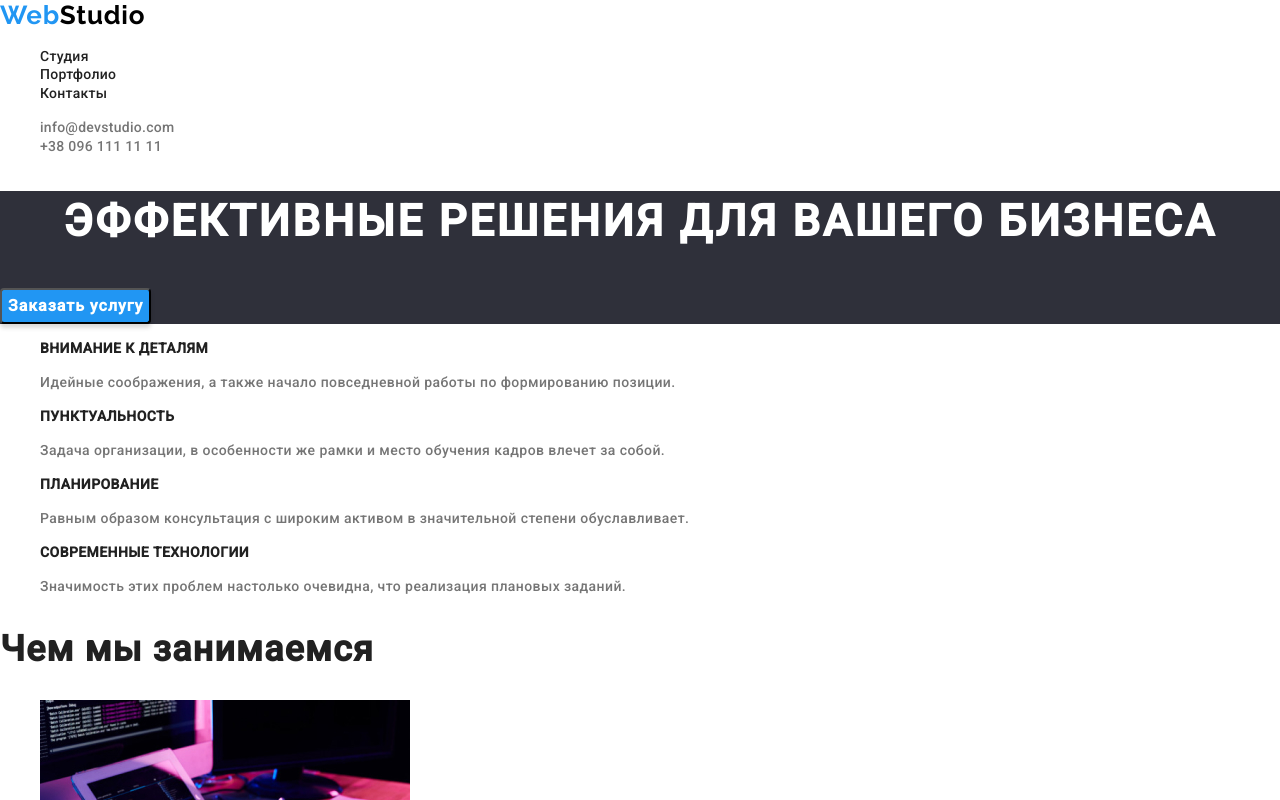
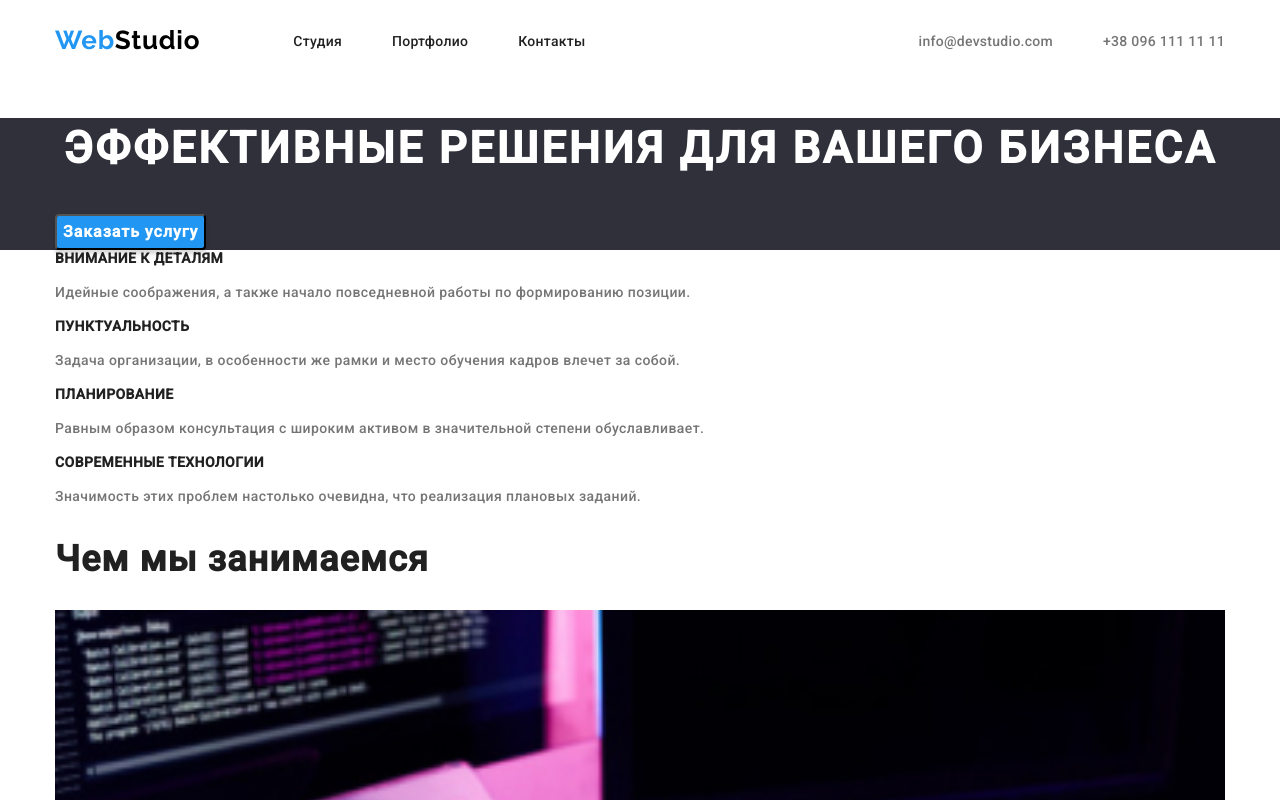
Before and after one commit to vova0737/goit-markup-hw-03, a plain HTML site: page index.html in a window 1280 px wide. Shown: the top 800 px of the page. Drawn offline with nearby package versions, Linux system fonts and the light colour scheme.

Commit message:
navigation section done

```diff
--- a/css/styles.css
+++ b/css/styles.css
@@ -6,6 +6,8 @@
 
 .list {
   list-style: none;
+  padding: 0;
+  margin: 0;
 }
 
 .link {
@@ -13,14 +15,34 @@
 }
 
 body {
-  font-family: Roboto;
+  font-family: Roboto, sans-serif;
   font-style: normal;
   font-weight: normal;
   color: var(--primary-text-color);
 }
 
+img {
+  display: block;
+  width: 100%;
+  height: auto;
+}
+
+/* main container geometry */
+.container {
+  width: 1200px;
+  padding-left: 15px;
+  padding-right: 15px;
+  margin-left: auto;
+  margin-right: auto;
+}
+
+/* logo styles */
+
 .logo {
-  font-family: Raleway;
+  margin-right: 93px;
+  padding-top: 25px;
+  padding-bottom: 25px;
+  font-family: Raleway, sans-serif;
   font-style: normal;
   font-weight: bold;
   font-size: 26px;
@@ -37,7 +59,19 @@ body {
   color: #ffffff;
 }
 
-.nav-link {
+/* navigation */
+
+.navigation {
+  display: flex;
+  align-items: center;
+}
+
+.nav-list {
+  display: flex;
+  padding-left: 0;
+}
+
+.nav-item {
   font-weight: 500;
   font-size: 14px;
   line-height: 16px;
@@ -45,13 +79,22 @@ body {
   color: var(--title-text-color);
 }
 
-.nav-link:hover,
-.nav-link:focus,
+.nav-item:not(:last-child) {
+  margin-right: 50px;
+}
+
+.nav-item:hover,
+.nav-item:focus,
 .current {
   color: var(--active-link-color);
 }
 
-.nav-contacts {
+.contacts-list {
+  display: flex;
+  margin-left: auto;
+}
+
+.contacts-item {
   font-weight: 500;
   font-size: 14px;
   line-height: 16px;
@@ -59,10 +102,16 @@ body {
   color: var(--primary-text-color);
 }
 
-.nav-contacts:hover,
-.nav-contacts:focus {
+.contacts-item:not(:last-child) {
+  margin-right: 50px;
+}
+
+.contacts-item:hover,
+.contacts-item:focus {
   color: var(--active-link-color);
 }
+
+/* banner section */
 
 .banner-section {
   background: #2f303a;
@@ -93,6 +142,8 @@ body {
 }
 
 .feature-heading {
+  margin-top: 0;
+  margin-bottom: 10px;
   font-weight: bold;
   font-size: 14px;
   line-height: 16px;
--- a/index.html
+++ b/index.html
@@ -1,5 +1,5 @@
 <!DOCTYPE html>
-<html lang="en">
+<html lang="ru">
   <head>
     <meta charset="UTF-8" />
     <meta name="viewport" content="width=device-width, initial-scale=1.0" />
@@ -16,97 +16,90 @@
   </head>
   <body>
     <header>
-      <nav>
-        <a class="logo link" href="./index.html"
-          ><span class="logo-blue link">Web</span>Studio</a
-        >
-        <ul class="list">
-          <li>
-            <a class="nav-link link" href="./studio.html">Студия</a>
+      <div class="container">
+        <nav class="navigation">
+          <a class="logo link" href="./index.html"><span class="logo-blue link">Web</span>Studio</a>
+          <ul class="nav-list list">
+            <li class="nav-item">
+              <a class="nav-item link" href="./studio.html">Студия</a>
             </li>
-          <li>
-            <a class="nav-link link" href="./portfolio.html">Портфолио</a>
+            <li class="nav-item">
+              <a class="nav-item link" href="./portfolio.html">Портфолио</a>
             </li>
-          <li>
-            <a class="nav-link link" href="./contacts.html">Контакты</a>
+            <li class="nav-item link">
+              <a class="nav-item link" href="./contacts.html">Контакты</a>
+            </li>
+          </ul>
+          <ul class="contacts-list list">
+          <li class="contacts-item">
+            <a class="contacts-item link" href="mailto:info@devstudio.com">info@devstudio.com</a>
+          </li>
+          <li class="contacts-item">
+            <a class="contacts-item link" href="tel:+380961111111">+38 096 111 11 11</a>
           </li>
         </ul>
         </nav>
-      <ul class="list">
-        <li>
-          <a class="nav-contacts link" href="mailto:info@devstudio.com"
-            >info@devstudio.com</a
-          >
-        </li>
-        <li>
-          <a class="nav-contacts link" href="tel:+380961111111"
-            >+38 096 111 11 11</a
-          >
-        </li>
-      </ul>
+      </div>
     </header>
 
     <main>
       <section class="banner-section">
-        <h1 class="banner-heading">
-          Эффективные решения для вашего бизнеса
-        </h1>
+        <div class="container">
+          <h1 class="banner-heading">Эффективные решения для вашего бизнеса</h1>
           <button class="banner-button" type="button">Заказать услугу</button>
+        </div>
       </section>
 
       <section>
+        <div class="container">
           <ul class="list">
             <li>
               <h3 class="feature-heading">Внимание к деталям</h3>
               <p class="feature-description">
-              Идейные соображения, а также начало повседневной работы по
-              формированию позиции.
+                Идейные соображения, а также начало повседневной работы по формированию позиции.
               </p>
             </li>
             <li>
               <h3 class="feature-heading">Пунктуальность</h3>
               <p class="feature-description">
-              Задача организации, в особенности же рамки и место обучения кадров
-              влечет за собой.
+                Задача организации, в особенности же рамки и место обучения кадров влечет за собой.
               </p>
             </li>
             <li>
               <h3 class="feature-heading">Планирование</h3>
               <p class="feature-description">
-              Равным образом консультация с широким активом в значительной
-              степени обуславливает.
+                Равным образом консультация с широким активом в значительной степени обуславливает.
               </p>
             </li>
             <li>
               <h3 class="feature-heading">Современные технологии</h3>
               <p class="feature-description">
-              Значимость этих проблем настолько очевидна, что реализация
-              плановых заданий.
+                Значимость этих проблем настолько очевидна, что реализация плановых заданий.
               </p>
             </li>
           </ul>
+        </div>
       </section>
 
       <section>
+        <div class="container">
           <h2 class="section-heading">Чем мы занимаемся</h2>
           <ul class="list">
             <li>
               <img src="./img/img1.jpg" alt="Работа программиста" width="370" />
             </li>
             <li>
-            <img
-              src="./img/img2.jpg"
-              alt="Разработка мобильного интерфейса"
-              width="370"
-            />
+              <img src="./img/img2.jpg" alt="Разработка мобильного интерфейса" width="370" />
             </li>
             <li>
               <img src="./img/img3.jpg" alt="Работа дизайнера" width="370" />
             </li>
           </ul>
+        </div>
       </section>
 
       <section class="team-section">
+        <div class="container">
           <h2 class="section-heading">Наша команда</h2>
           <ul class="list">
             <li>
@@ -132,23 +125,22 @@
               <p class="team-function">UI Designer</p>
             </li>
           </ul>
+        </div>
       </section>
     </main>
 
     <footer class="footer">
+      <div class="container">
         <a class="logo logo-white link" href="./index.html"
           ><span class="logo logo-blue link">Web</span>Studio</a
         >
         <address>
           <p>г. Киев, пр-т Леси Украинки, 26</p>
-        <a class="footer-contacts link" href="mailto:info@example.com"
-          >info@example.com</a
-        >
+          <a class="footer-contacts link" href="mailto:info@example.com">info@example.com</a>
           <br />
-        <a class="footer-contacts link" href="tel:+380991111111"
-          >+380991111111</a
-        >
+          <a class="footer-contacts link" href="tel:+380991111111">+380991111111</a>
         </address>
+      </div>
     </footer>
   </body>
 </html>
```
Also changed, not shown: portfolio.html (deleted, +0 -138 lines), .prettierrc.json. Lines whose indentation alone changed are shown as unchanged.
